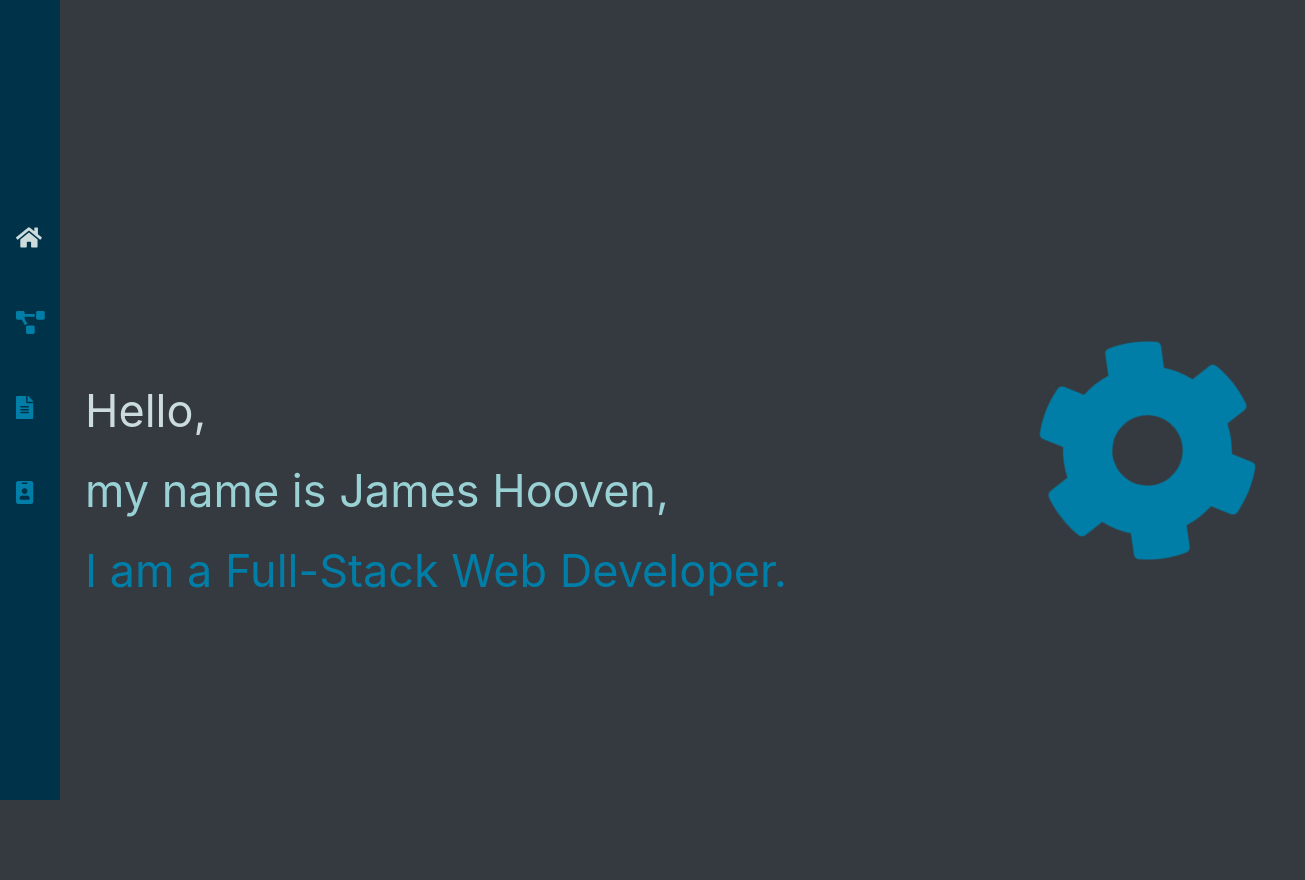
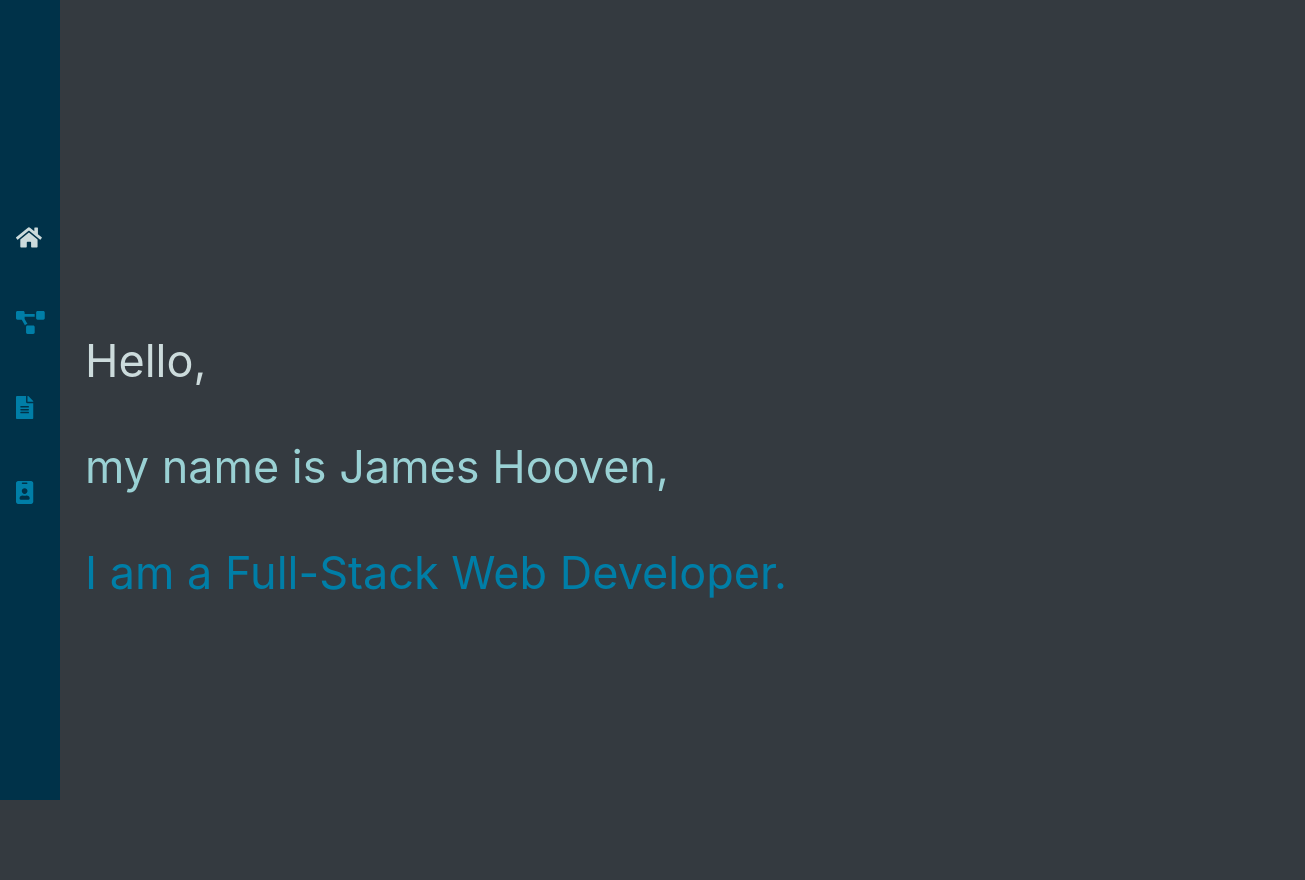
Before and after one commit to 8connor/jamesHoovenPortfolio, a Next.js app: page / in a window 1280 px wide. Shown: the top 880 px of the page, 1305 px wide, since content can reach past the window. Built offline with nearby package versions, Linux system fonts and the light colour scheme.

Commit message:
made some animation changes to the intro. Added arrow to the home page to make a scroll to the about section.

```diff
--- a/pages/Components/InfoSection/InfoSection.module.css
+++ b/pages/Components/InfoSection/InfoSection.module.css
@@ -17,6 +17,23 @@
   margin-bottom: 400px;
 }
 
+.arrow {
+  box-sizing: border-box;
+  height: 5vw;
+  width: 5vw;
+  border-style: solid;
+  border-color: white;
+  border-width: 0px 1px 1px 0px;
+  transform: rotate(45deg);
+  transition: border-width 150ms ease-in-out;
+  margin-top: 240px;
+}
+
+.arrow:hover {
+  border-bottom-width: 4px;
+  border-right-width: 4px;
+}
+
 
 @keyframes rotate {
   from {
--- a/pages/Components/InfoSection/index.js
+++ b/pages/Components/InfoSection/index.js
@@ -12,38 +12,48 @@ import anime from "animejs/lib/anime"
 function InfoCon() {
     useEffect(() => {
         anime({
-            targets: '.introText',
+            targets: ".introText",
             opacity: 1,
-            translateY: 50,
-            rotate: {
-                value: 360,
-                duration: 2000,
-                easing: 'easeInExpo'
-            },
-            delay: anime.stagger(100, { start: 1000 }),
+            translateX: 1900,
+            delay: function (el, i, l) {
+                return i * 200;
+            }
         });
     }, [])
 
     return (
         <>
-            <Container id="Home">
+            <Container>
                 <Row className={Styles.infoCon}>
-                    <Col sm={{ span: 10, offset: 0 }} md={{ span: 10, offset: 0 }} lg={{ span: 10, offset: 0 }}>
-                        <p className="text-success introText" style={{ marginBottom: "-10px" }}>
+                    <Col
+                        sm={{ span: 12, offset: 0 }}
+                        md={{ span: 12, offset: 0 }}
+                        lg={{ span: 12, offset: 0 }}
+
+                        style={
+                            {
+                                marginLeft: "-1900px"
+                            }
+                        }
+                    >
+                        <p className="text-success introText">
                             Hello,
                         </p>
                         <br />
-                        <p className="text-danger introText" style={{ marginBottom: "-10px" }}>my name is James Hooven,</p>
+                        <p className="text-danger introText">my name is James Hooven,</p>
                         <br />
                         <p className="text-primary introText">
                             I am a Full-Stack Web Developer.
                         </p>
                     </Col>
-                    <Col sm={{ span: 2, offset: 0 }} md={{ span: 2, offset: 0 }} lg={{ span: 2, offset: 0 }}>
-                        <FontAwesomeIcon size={"5x"} icon={faCog} className={`${Styles.cog} text-primary`} />
-                    </Col>
+
+
+                </Row>
+                <Row className="justify-content-center">
+                    <div className={`${Styles.arrow}`}></div>
                 </Row>
             </Container>
+
             <Container className={Styles.aboutCon}>
                 <Row>
                     <Card>
```
Also changed, not shown: 1 other file (tests, documents, lock files or other folders).
